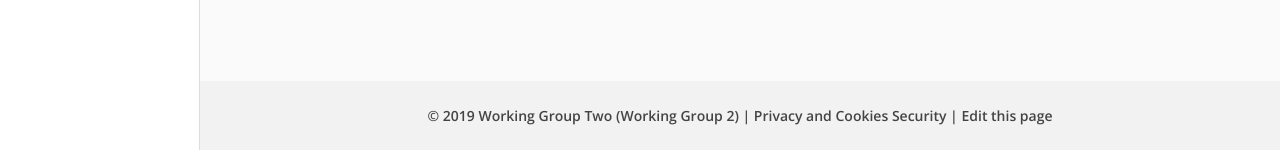
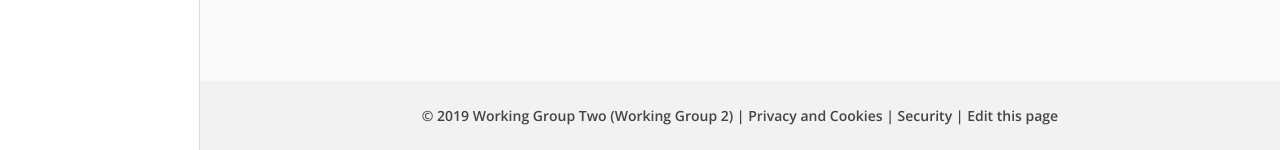
Before and after one commit to working-group-two/engineering-blog, a Jekyll site: the page built from pages/index.md, in a window 1280 px wide and 900 px high, scrolled down 1949 px. Shown: the part 750-900 px from the top of the window. Built offline with Jekyll 4.4.1, drawn with Linux system fonts in a browser that asks for light colours; nearby versions of some CDN libraries.

Commit message:
Add seperator

```diff
--- a/_layouts/default.html
+++ b/_layouts/default.html
@@ -40,7 +40,7 @@
             <script>document.write(new Date().getFullYear())</script>
             Working Group Two (Working Group 2)
             | <a href="/privacy">Privacy and Cookies</a>
-              <a href="/security">Security</a>
+            | <a href="/security">Security</a>
             | <a uk-toggle="target: #change-suggestion-modal">Edit this page</a>
         </footer>
         <script src="/js/uikit.min.js"></script>
```
